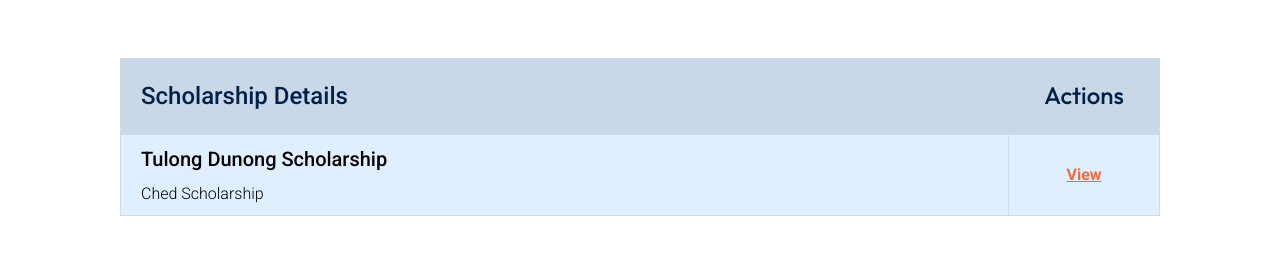
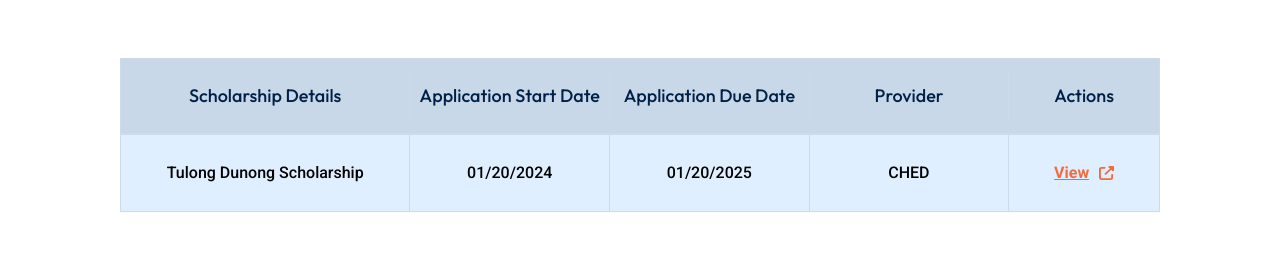
Before and after one commit to Sence1-inc/sp-scholaris-master, a React (Create React App) app in the folder frontend/: page /search-result in a window 1280 px wide. Shown: the part 487-752 px from the top of the page. Built offline with nearby package versions, Linux system fonts and the light colour scheme.

Commit message:
ui change

```diff
--- a/frontend/src/containers/SearchResultsPage/SearchResultsPage.css
+++ b/frontend/src/containers/SearchResultsPage/SearchResultsPage.css
@@ -29,23 +29,33 @@ section.search-results .container-1040{
     justify-content: space-between;
     align-items: center;
 
-    min-height: 76px;
+    height: 76px;
 
     background-color: #C8D8E9;
     border: 1px solid #CBDBEC;
+    cursor: pointer;
 }
 
-.search__results-header h4, .search__results-header p{
-    font-size: 24px;
+.search__results-header p{
+    font-size: 18px;
     font-weight: 500;
     color: #002147;
 
-    padding: 10px 20px;
+    text-align: center;
+    padding: 10px 0px;
+    width: 200px;
+
+
+    border-right: 1px solid #CBDBEC;
 }
 
-.search__results-header p{
+.search__results-header p:first-child{
+    width: 290px;
+}
+
+.search__results-header p:last-child{
     width: 150px;
-    text-align: center;
+    border: none;
 }
 
 .search__results-content{
@@ -60,36 +70,39 @@ section.search-results .container-1040{
 .search__results-content .search__results-item{
     display: flex;
     flex-direction: column;
-    row-gap: 10px;
-    width: 100%;
+    justify-content: center;
+    align-items: center;
+    height: 76px;
 
     font-family: 'Roboto', sans-serif;
 }
 
 .search__results-item{
-    font-size: 20px;
+    font-size: 16px;
     font-weight: 500;
-    padding: 10px 20px;
     border-right: 1px solid #CBDBEC;
+    width: 200px;
 }
 
-.search__results-item span{
-    font-size: 16px;
-    font-weight: 300;
+.search__results-content .search__results-item:first-child{
+    width: 290px;
+}
 
-}
 
 .seach__results-link{
     width: 150px;
     padding: 10px 20px;
-    display: inline-block;
 
     text-align: center;
-    text-decoration: underline;
     color: var(--secondary-color);
     font-weight: 600;
     font-size: 16px;
+
+    display: flex;
+    justify-content: center;
+    column-gap: 10px;
 }
+
 
 .search__results-pagination{
     border: 1px solid var(--secondary-color);
--- a/frontend/src/containers/SearchResultsPage/SearchResultsPage.tsx
+++ b/frontend/src/containers/SearchResultsPage/SearchResultsPage.tsx
@@ -4,6 +4,8 @@ import Filter from "../../components/Filter/Filter";
 import SearchInput from "../../components/SearchInput/SearchInput";
 import Button from "../../components/Button/Button";
 import { Link } from "react-router-dom";
+
+import viewSvg from '../../public/images/view.svg'
 
 import "./SearchResultsPage.css";
 
@@ -23,19 +25,30 @@ export default function SearchResultsPage() {
           </div>
           <div className="search__results-container">
             <div className="search__results-header">
-              <h4>Scholarship Details</h4>
+              <p>Scholarship Details</p>
+              <p>Application Start Date</p>
+              <p>Application Due Date</p>
+              <p>Provider</p>
               <p>Actions</p>
             </div>
             <ul>
               <li className="search__results-content">
                 <p className="search__results-item">
-                  Tulong Dunong Scholarship <span>Ched Scholarship</span>{" "}
+                  Tulong Dunong Scholarship
                 </p>
-                <div>
+                <p className="search__results-item">
+                  01/20/2024
+                </p>
+                <p className="search__results-item">
+                  01/20/2025
+                </p>
+                <p className="search__results-item">
+                  CHED
+                </p>
                   <Link to={"/"} className="seach__results-link">
                     View
+                    <img src={viewSvg} alt="View icon" />
                   </Link>
-                </div>
               </li>
             </ul>
           </div>
```
Also changed, not shown: frontend/src/public/images/view.svg (added).
